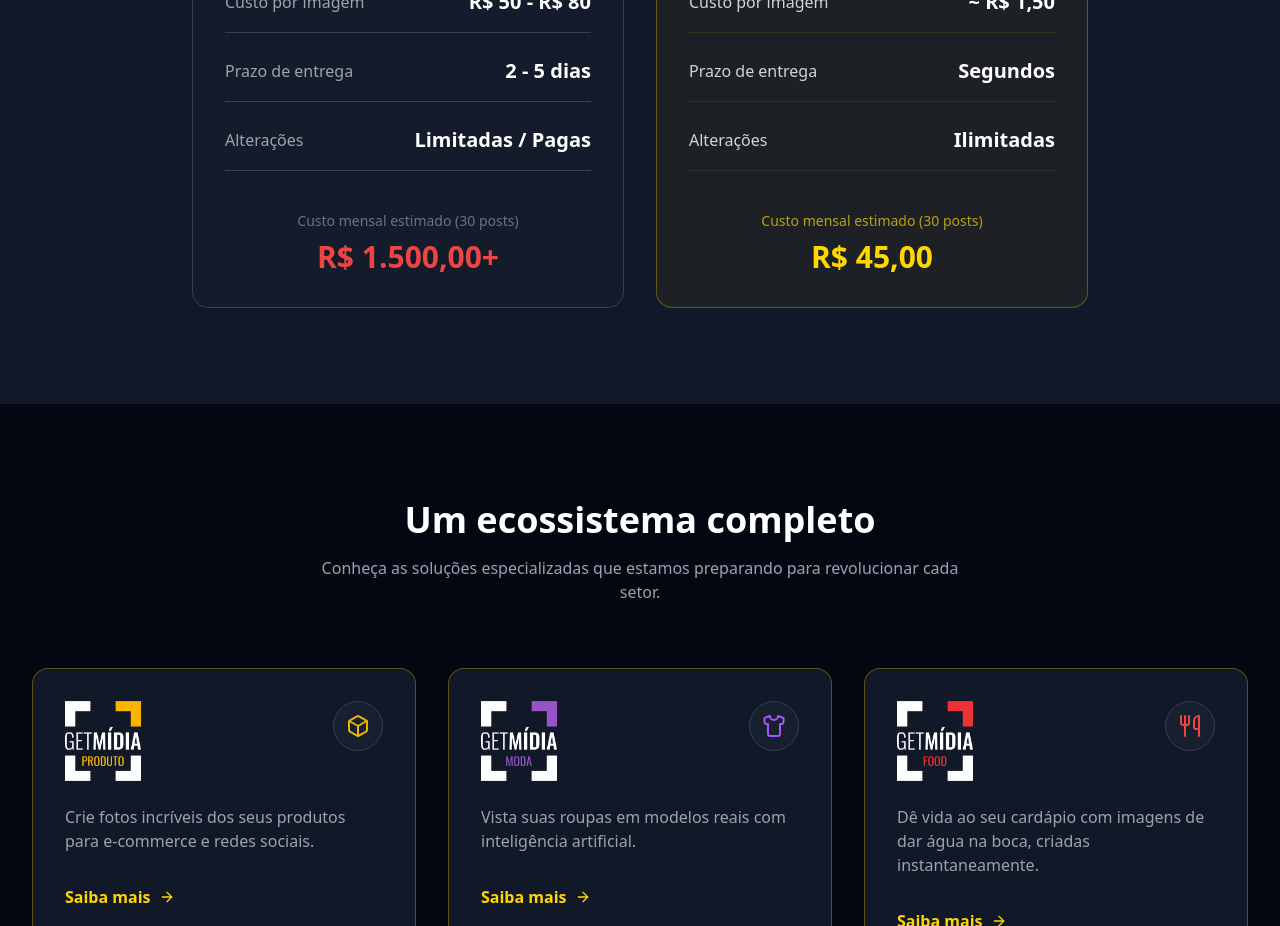
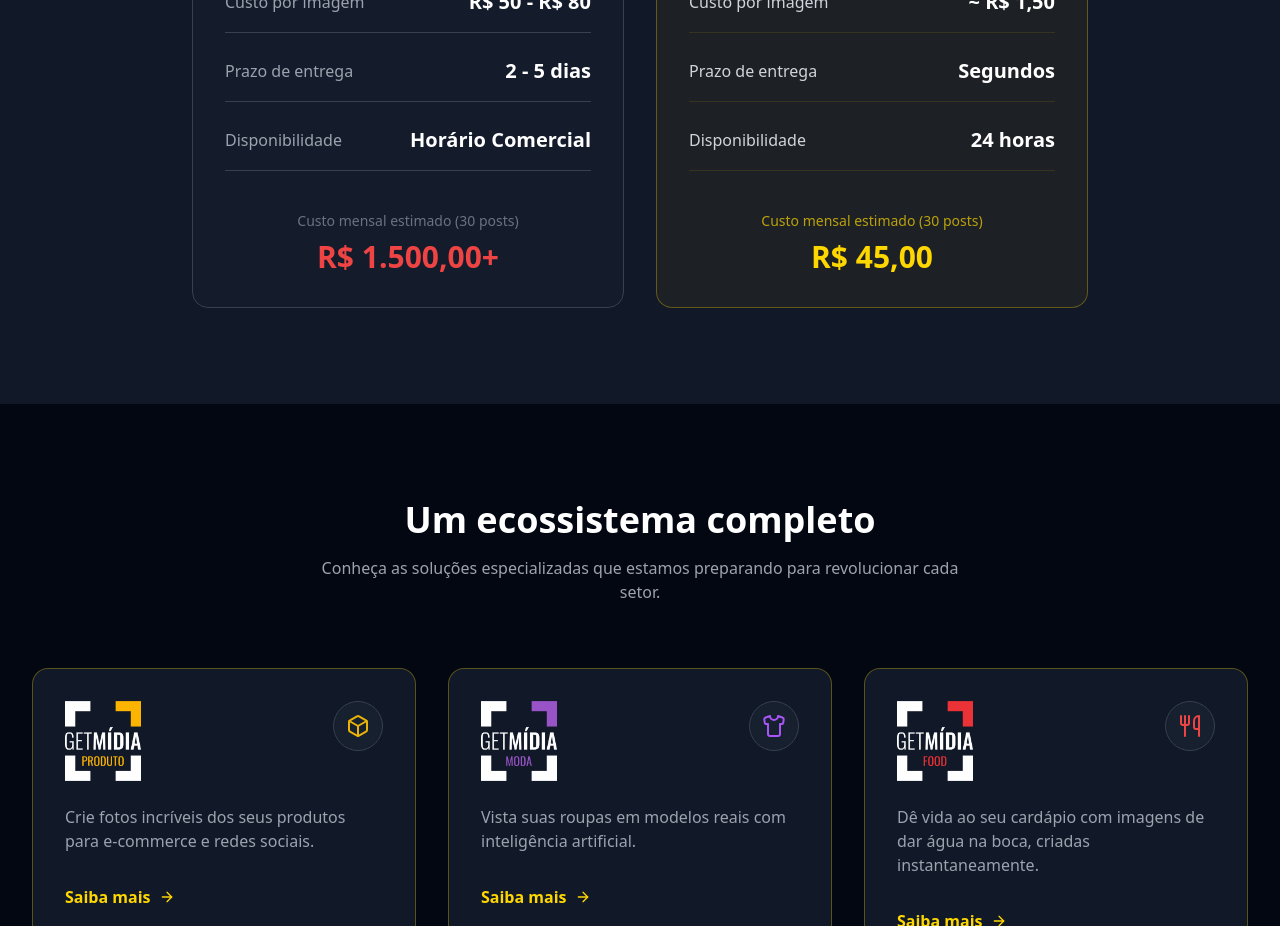
Before and after one commit to vignatecnologia/site_getmidia, a React (Vite) app: page /preview in a window 1280 px wide. Shown: the part 1980-2906 px from the top of the page. Built offline with nearby package versions, Linux system fonts and the light colour scheme; no server answers; the HTML template or start-up script is replaced by a standard one.

Commit message:
Ajuste no título da página do site e na seção

```diff
--- a/index.html
+++ b/index.html
@@ -1,13 +1,16 @@
 <!doctype html>
 <html lang="en">
+
 <head>
   <meta charset="UTF-8" />
-    <link rel="icon" type="image/svg+xml" href="/vite.svg" />
+  <link rel="icon" type="image/png" href="/app-icon.png" />
   <meta name="viewport" content="width=device-width, initial-scale=1.0" />
-    <title>site_getmidia</title>
+  <title>GetMídia - Inteligência Artificial para o seu Negócio</title>
 </head>
+
 <body>
   <div id="root"></div>
   <script type="module" src="/src/main.jsx"></script>
 </body>
+
 </html>
--- a/src/components/Comparison.jsx
+++ b/src/components/Comparison.jsx
@@ -40,8 +40,8 @@ const Comparison = () => {
                                 <span className="text-xl font-bold text-white">2 - 5 dias</span>
                             </div>
                             <div className="flex justify-between items-center pb-4 border-b border-gray-700">
-                                <span className="text-gray-400">Alterações</span>
-                                <span className="text-xl font-bold text-white">Limitadas / Pagas</span>
+                                <span className="text-gray-400">Disponibilidade</span>
+                                <span className="text-xl font-bold text-white">Horário Comercial</span>
                             </div>
 
                             <div className="pt-4">
@@ -79,8 +79,8 @@ const Comparison = () => {
                                 <span className="text-xl font-bold text-white">Segundos</span>
                             </div>
                             <div className="flex justify-between items-center pb-4 border-b border-primary/10">
-                                <span className="text-gray-300">Alterações</span>
-                                <span className="text-xl font-bold text-white">Ilimitadas</span>
+                                <span className="text-gray-300">Disponibilidade</span>
+                                <span className="text-xl font-bold text-white">24 horas</span>
                             </div>
 
                             <div className="pt-4">
```
Also changed, not shown: public/app-icon.png (added). Lines whose indentation alone changed are shown as unchanged.
